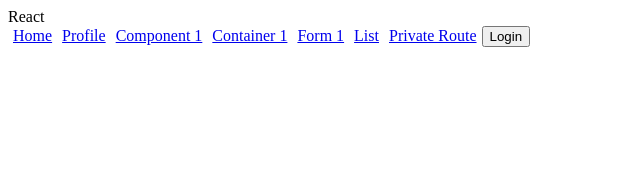
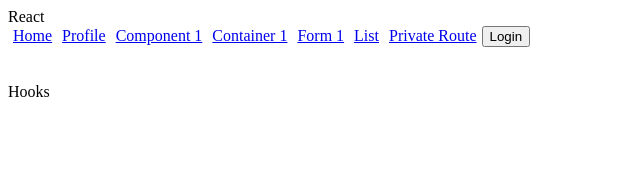
Before and after one commit to Heartade/udemy-modern-react, a React (Create React App) app: page /hookscontainer in a window 1280 px wide. Shown: the top 173 px of the page, without its empty margins (0-640 px from the left). Built offline with nearby package versions, Linux system fonts and the light colour scheme; what auth0-js would draw is missing.

Commit message:
converting to functional comps

```diff
--- a/package.json
+++ b/package.json
@@ -6,8 +6,8 @@
     "auth0-js": "^9.8.2",
     "axios": "^0.18.0",
     "history": "^4.7.2",
-    "react": "^16.6.3",
-    "react-dom": "^16.6.3",
+    "react": "^16.8.0",
+    "react-dom": "^16.8.0",
     "react-redux": "^6.0.0",
     "react-router": "^4.3.1",
     "react-router-dom": "^4.3.1",
--- /dev/null
+++ b/src/hooks/hooks_container1.js
@@ -0,0 +1,10 @@
+import React from 'react'
+
+const HooksContainer1 = props => {return (
+    <div>
+    Hooks
+    {console.log(props)}
+    </div>
+)};
+
+export default HooksContainer1;
--- a/src/routes.js
+++ b/src/routes.js
@@ -22,6 +22,7 @@
 import history from './utils/history';
 
 import { Router, Route, Switch, Redirect } from 'react-router';
+import HooksContainer1 from './hooks/hooks_container1';
 
 
 
@@ -71,6 +72,7 @@
             <Route path='/authcheck' render={() => <AuthCheck auth={auth} /> } />
             <Route path='/redirect' component={UnauthRedirect} />
             <Route path='/renderlist' component={RenderList} />
+            <Route path='/hookscontainer' component={HooksContainer1} />
 
             <Route path='/callback' render={(props) => { handleAuthentication(props); return <Callback />}} />
             <Route path="/component1" render={(props) => <Component1 {...props} /> } />
```
Also changed, not shown: src/App.js (+3 -5 lines), 1 other file (tests, documents, lock files or other folders).
